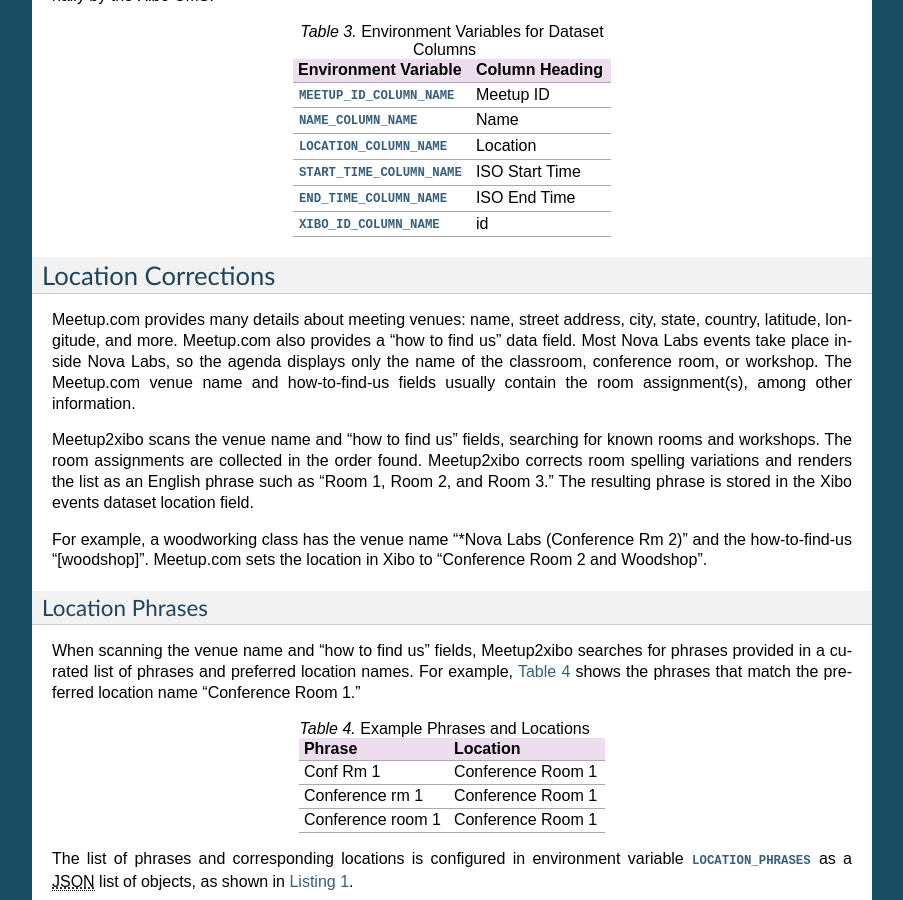
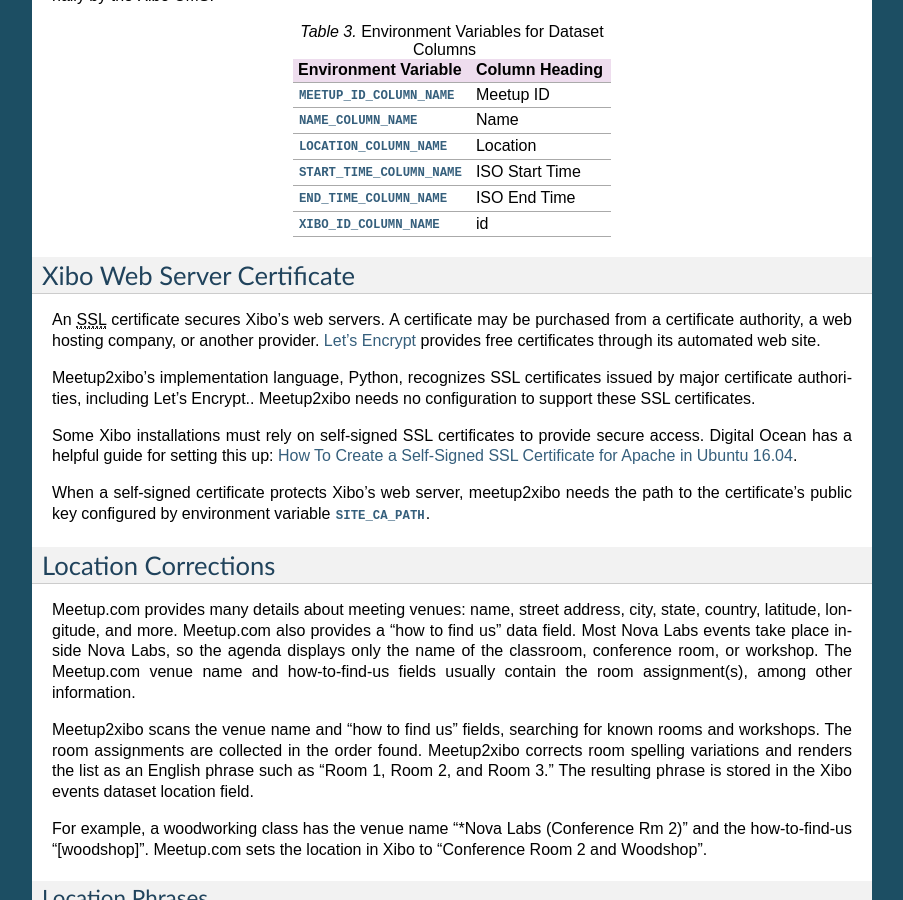
Before and after one commit to jshprentz/meetup2xibo, a Sphinx documentation site: the page built from docs/user-manual/configuration.rst, in a window 1280 px wide and 900 px high, scrolled down 1838 px. Shown: the whole window, without its empty margins (198-1101 px from the left). Built offline with Sphinx 7.4.7, drawn with Linux system fonts in a browser that asks for light colours; some of the changed text lies outside the part shown.

Commit message:
Document Xibo SSL certificate path.

```diff
--- a/docs/user-manual/configuration.rst
+++ b/docs/user-manual/configuration.rst
@@ -136,6 +136,27 @@
    +----------------------------------+----------------+
    | :envvar:`XIBO_ID_COLUMN_NAME`    | id             |
    +----------------------------------+----------------+
+
+Xibo Web Server Certificate
+---------------------------
+
+An :abbr:`SSL (Secure Sockets Layer)` certificate secures Xibo's web servers.
+A certificate may be purchased from a certificate authority, a web hosting
+company, or another provider.
+`Let's Encrypt`_ provides free certificates through its automated web site.
+
+Meetup2xibo's implementation language, Python, recognizes SSL certificates
+issued by major certificate authorities, including Let's Encrypt..
+Meetup2xibo needs no configuration to support these SSL certificates.
+
+Some Xibo installations must rely on self-signed SSL certificates to provide
+secure access.
+Digital Ocean has a helpful guide for setting this up:
+`How To Create a Self-Signed SSL Certificate for Apache in Ubuntu 16.04`_.
+
+When a self-signed certificate protects Xibo's web server, meetup2xibo needs
+the path to the certificate's public key configured by environment variable
+:envvar:`SITE_CA_PATH`.
 
 Location Corrections
 --------------------
@@ -388,6 +409,8 @@
 treating them as deleted.
 
 .. _`Getting an API Key`: https://secure.meetup.com/meetup_api/key/
+.. _`How To Create a Self-Signed SSL Certificate for Apache in Ubuntu 16.04`: https://www.digitalocean.com/community/tutorials/how-to-create-a-self-signed-ssl-certificate-for-apache-in-ubuntu-16-04
+.. _`Let's Encrypt`: https://letsencrypt.org/
 .. _`List of tz database time zones`: https://en.wikipedia.org/wiki/List_of_tz_database_time_zones
 .. _`tz-database-naming-rules`: https://en.wikipedia.org/wiki/Tz_database#Names_of_time_zones
 .. _`The Twelve-Factor App`: https://12factor.net/config
```
Also changed, not shown: 1 other file.
